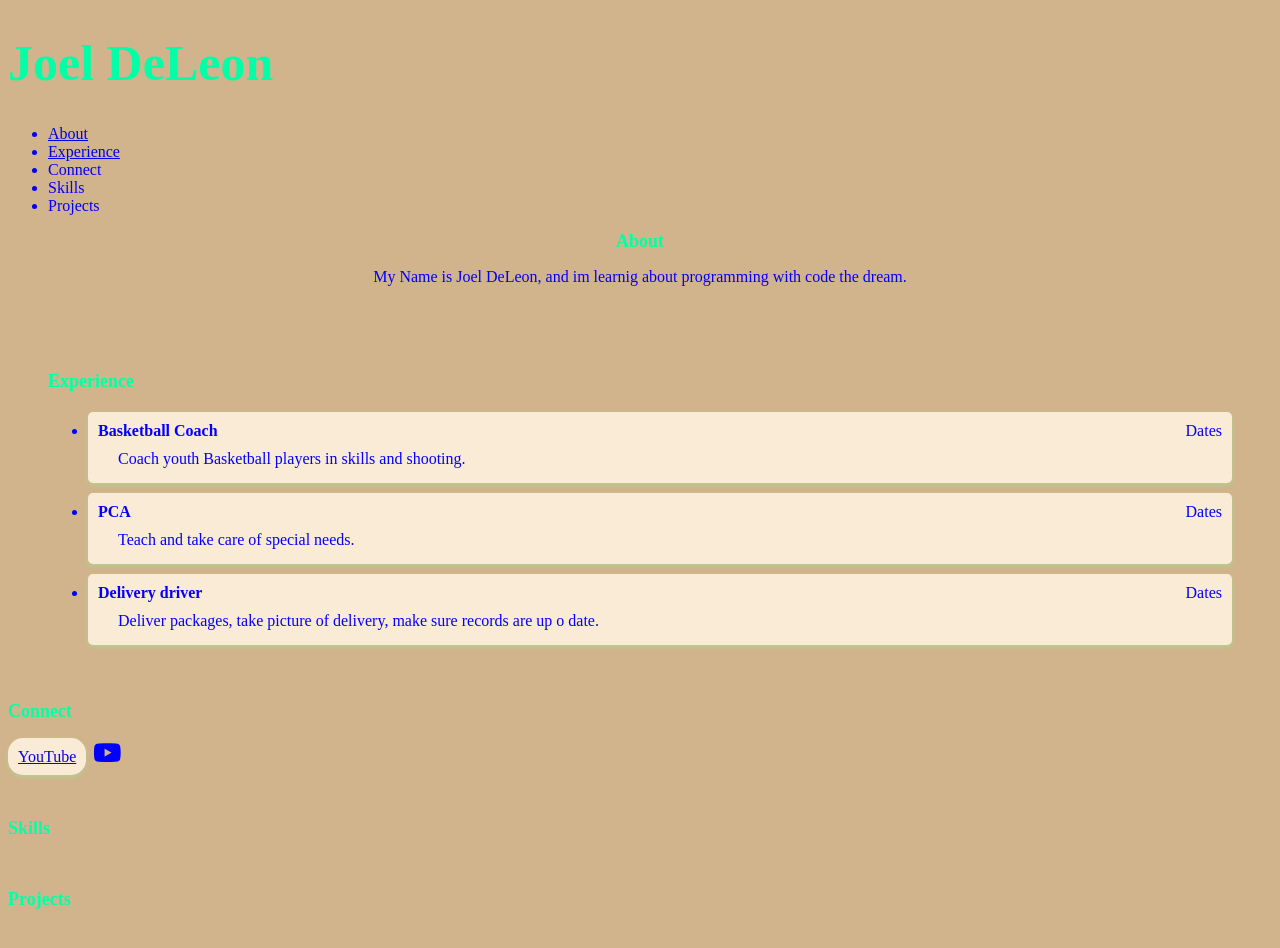
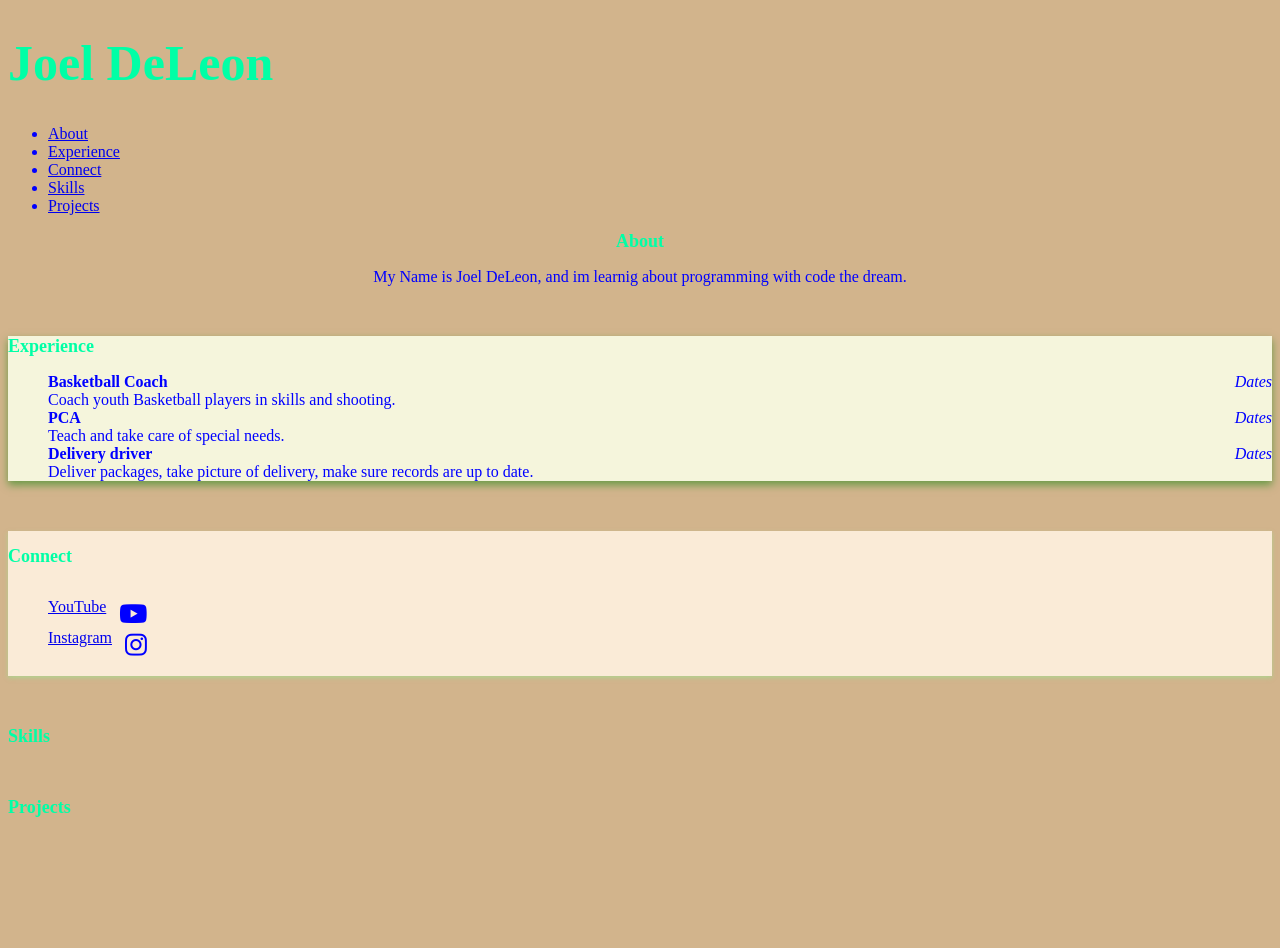
Before and after one commit to JGDel24/Joel-DeLeon-lo, a plain HTML site: page index.html in a window 1280 px wide. After the commit the page ends 868 px from the top, so only its background shows below. Drawn offline with Linux system fonts and the light colour scheme; a web font is replaced by a local one.

Commit message:
lesson 11 fixed issues

```diff
--- a/css/index.css
+++ b/css/index.css
@@ -25,45 +25,34 @@ h2 {
     font-weight: bold;
 }
 
+#Experience {
+    background-color: #f5f5dc;
+    box-shadow: 0 4px 8px rgba(0, 128, 0, 0.5);
+}
+
+.experience-container {
+    display: flex;
+    flex-direction: column;
+
+}
+
+.experience-item {
+    display: flex;
+    flex-direction: column;
+
+}
+
 .job-header {
     display: flex;
     justify-content: space-between;
-    align-items: center;
-    margin-bottom: 5px;
-}
-
-
-#Experience {
-    padding: 20px;
-    margin: 20px;
-}
-
-#Experience h2 {
-    margin-bottom: 20px;
-}
-
-
-#Experience li {
-    background-color: antiquewhite;
-    box-shadow: 0 2px 4px rgba(144, 238, 144, 0.5);
-    padding: 10px;
-    margin-bottom: 10px;
-    border-radius: 5px;
-
-
 }
 
 .job-title {
     font-weight: bold;
 }
 
-.job-description {
-    margin-left: 20px;
-    padding: 5px 0;
-}
-
 .job-dates {
-    margin-left: auto;
+    font-style: italic;
 }
 
 
@@ -71,13 +60,21 @@ h2 {
 
 
 
-#Connect a {
-    display: flexbox;
+#Connect {
+    display: flex;
+    flex-direction: column;
     background-color: antiquewhite;
     box-shadow: 0 2px 4px rgba(144, 238, 144, 0.5);
-    border-radius: 15px;
-    padding: 10px;
+
 }
+
+
+.row {
+    display: flex;
+    gap: 10px;
+}
+
+
 
 #Connect i {
     margin: 3px;
--- a/index.html
+++ b/index.html
@@ -19,9 +19,9 @@
         <ul>
             <li><a href="#About">About</a></li>
             <li><a href="#Experience">Experience</a></li>
-            <li><a href="#Connect"></a>Connect</li>
-            <li><a href="#Skills"></a>Skills</li>
-            <li><a href="#Projects"></a>Projects</li>
+            <li><a href="#Connect">Connect</a></li>
+            <li><a href="#Skills">Skills</a></li>
+            <li><a href="#Projects">Projects</a></li>
         </ul>
     </nav>
     <section id="About">
@@ -32,44 +32,45 @@
     <section id="Experience">
         <h2>Experience</h2>
         <ul>
-            <li>
+            <li class="experience-item">
                 <div class="job-header">
                     <div class="job-title">Basketball Coach</div>
                     <div class="job-dates">Dates</div>
-
                 </div>
                 <div class="job-description">Coach youth Basketball players in skills and shooting.</div>
-
-
             </li>
-            <li>
+            <li class="experience-item">
                 <div class="job-header">
                     <div class="job-title">PCA</div>
                     <div class="job-dates">Dates</div>
-
                 </div>
                 <div class="job-description">Teach and take care of special needs.</div>
-
-
             </li>
-            <li>
+            <li class="experience-item">
                 <div class="job-header">
                     <div class="job-title">Delivery driver</div>
                     <div class="job-dates">Dates</div>
-
                 </div>
-                <div class="job-description">Deliver packages, take picture of delivery, make sure records are up o
+                <div class="job-description">Deliver packages, take picture of delivery, make sure records are up to
                     date.</div>
-
             </li>
         </ul>
     </section>
 
     <section id="Connect">
         <h2>Connect</h2>
+        <ul>
+            <li class="row">
+                <a href="https://www.youtube.com/@Theloredude">YouTube</a>
+                <i class="fab fa-youtube"></i>
+            </li>
+            <li class="row">
+                <a href="https://www.instagram.com/">Instagram</a>
+                <i class="fa-brands fa-instagram"></i>
+            </li>
+        </ul>
 
-        <a href="https://www.youtube.com/@Theloredude">YouTube</a>
-        <i class="fab fa-youtube"></i>
+
     </section>
 
     <section id="Skills">
```
